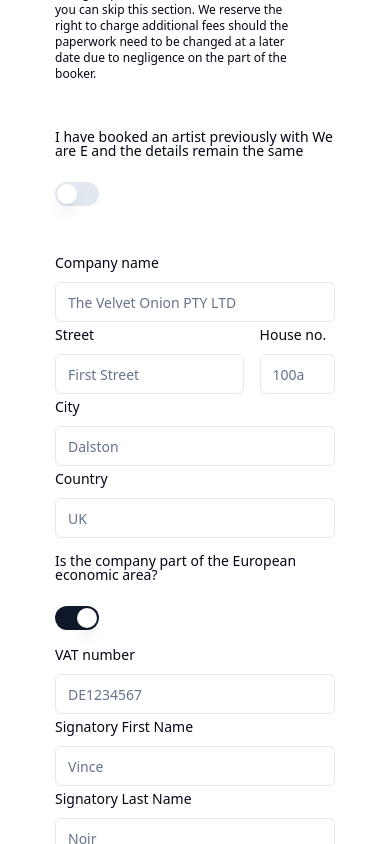
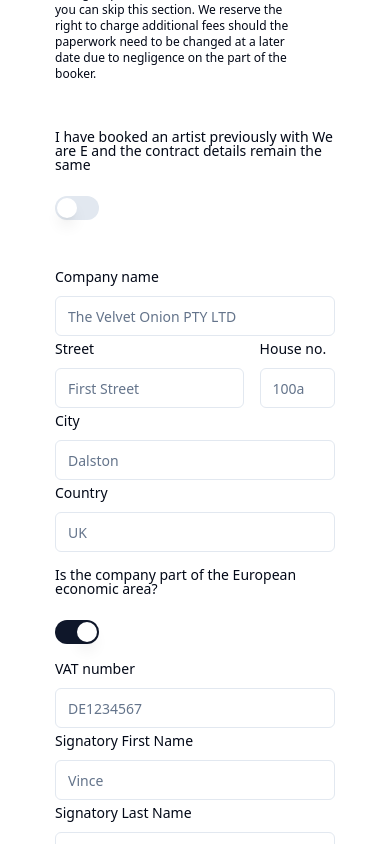
Before and after one commit to Jangelsdork/artist-booking-form, a Next.js app: page / in a window 390 px wide. Shown: the part 3440-4284 px from the top of the page. Built offline with nearby package versions, Linux system fonts and the light colour scheme.

Commit message:
made company info conditional, updated zod schema rules to match

```diff
--- a/src/components/BookingForm.tsx
+++ b/src/components/BookingForm.tsx
@@ -91,18 +91,18 @@ export const formSchema = z.object({
   doors_close: z.string().min(2).max(50),
   prev_booker: z.boolean(),
   company_name: z.string().min(2).max(50),
-  company_street: z.string().min(2).max(50),
-  company_number: z.string().min(1).max(10),
-  company_city: z.string().min(2).max(50),
-  company_country: z.string().min(2).max(50),
-  vat: z.boolean(),
-  company_vat: z.string().max(20).optional(),
-  signatory_first: z.string().min(2).max(50),
-  signatory_last: z.string().min(2).max(50),
-  signatory_email: z.string().email({ message: "Please enter a valid email address." }),
-  signatory_phone: z.string().min(8).max(15),
-  promoter_website: z.string().min(2).max(100),
-  previous_booked: z.string().min(2).max(100),
+  company_street: z.string().min(2).max(50).or(z.literal('')),
+  company_number: z.string().min(1).max(10).or(z.literal('')),
+  company_city: z.string().min(2).max(50).or(z.literal('')),
+  company_country: z.string().min(2).max(50).or(z.literal('')),
+  vat: z.boolean().optional(),
+  company_vat: z.string().min(6).max(20).or(z.literal('')),
+  signatory_first: z.string().min(2).max(50).or(z.literal('')),
+  signatory_last: z.string().min(2).max(50).or(z.literal('')),
+  signatory_email: z.string().email({ message: "Please enter a valid email address." }).optional().or(z.literal('')),
+  signatory_phone: z.string().min(8).max(15).or(z.literal('')),
+  promoter_website: z.string().min(2).max(100).or(z.literal('')),
+  previous_booked: z.string().min(2).max(100).or(z.literal('')),
   logistics_first: z.string().min(2).max(50),
   logistics_last: z.string().min(2).max(50),
   logistics_email: z.string().email({ message: "Please enter a valid email address." }),
@@ -270,7 +270,7 @@ const form = useForm<z.infer<typeof formSchema>>({
                   <FormItem>
                     <FormLabel>First Name</FormLabel>
                     <FormControl>
-                      <Input placeholder="Vince" {...field} />
+                      <Input placeholder="Vince"  {...field} />
                     </FormControl>
                     <FormDescription>
                       Your name or contact person for this booking
@@ -919,7 +919,7 @@ const form = useForm<z.infer<typeof formSchema>>({
                 name="prev_booker"
                 render={({ field }) => (
                   <FormItem className="flex flex-col pt-4 pb-1" >
-                    <FormLabel className="pb-4">I have booked an artist previously with We are E and the details remain the same</FormLabel>
+                    <FormLabel className="pb-4">I have booked an artist previously with We are E and the contract details remain the same</FormLabel>
                     <FormControl>
                     <Switch
 
@@ -933,8 +933,8 @@ const form = useForm<z.infer<typeof formSchema>>({
                   </FormItem>
                 )}
               />
-          <div className="sm:grid sm:grid-cols-2 gap-x-8">
 
+          {!form.control._formValues.prev_booker?(<div className="sm:grid sm:grid-cols-2 gap-x-8">
           <FormField
                 control={form.control}
                 name="company_name"
@@ -942,7 +942,7 @@ const form = useForm<z.infer<typeof formSchema>>({
                   <FormItem>
                     <FormLabel>Company name</FormLabel>
                     <FormControl>
-                      <Input placeholder="The Velvet Onion PTY LTD" {...field}  />
+                      <Input placeholder="The Velvet Onion PTY LTD" {...field} />
                     </FormControl>
                     <FormMessage />
                   </FormItem>
@@ -1109,8 +1109,26 @@ const form = useForm<z.infer<typeof formSchema>>({
                   </FormItem>
                 )}
               />
+            </div>
+            )
+            :
+            <FormField
+                control={form.control}
+                name="company_name"
+                render={({ field }) => (
+                  <FormItem>
+                    <FormLabel>Company name</FormLabel>
+                    <FormControl>
+                      <Input placeholder="The Velvet Onion PTY LTD" {...field} />
+                    </FormControl>
+                    <FormMessage />
+                  </FormItem>
+                )}
+              />
+            }
 
 
+            <div className="sm:grid sm:grid-cols-2 gap-x-8">
           <h2 className="scroll-m-20 text-2xl font-semibold tracking-tight">Logistics</h2><div></div>
           <FormField
                 control={form.control}
```
